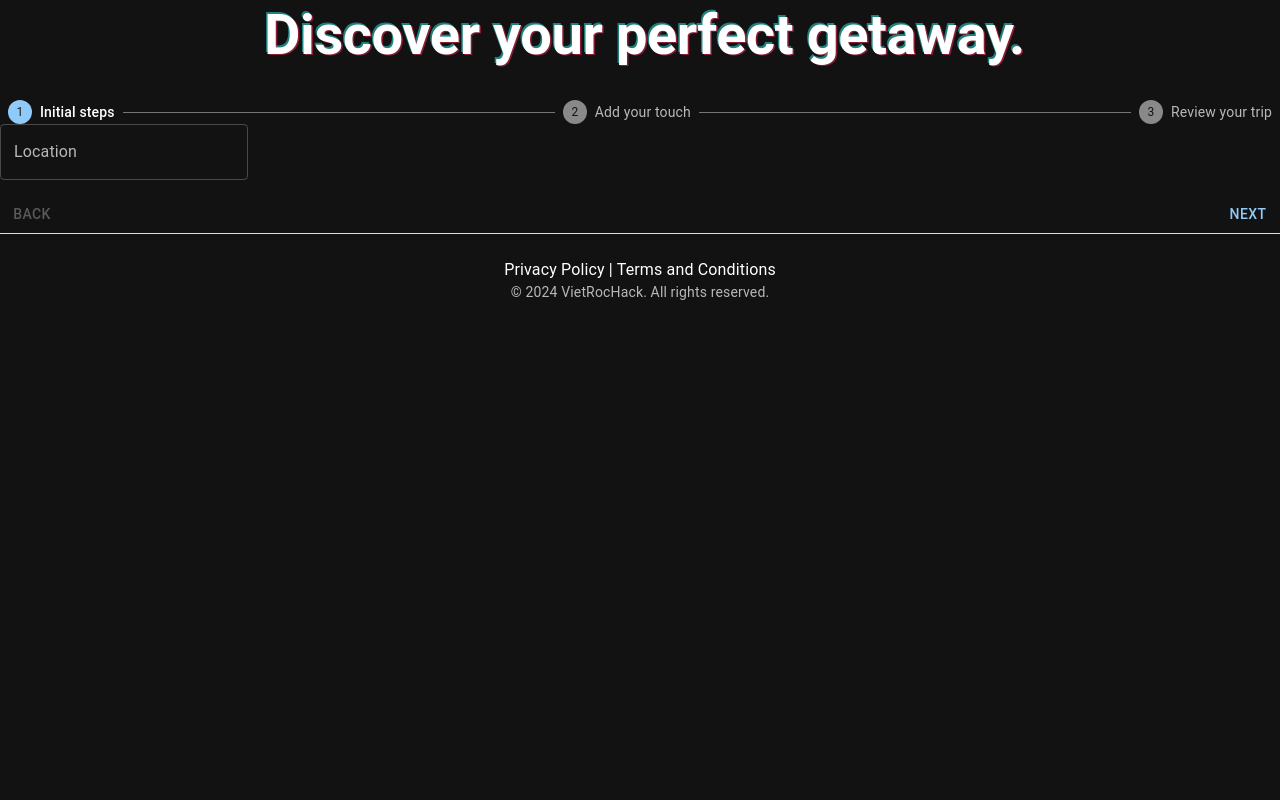
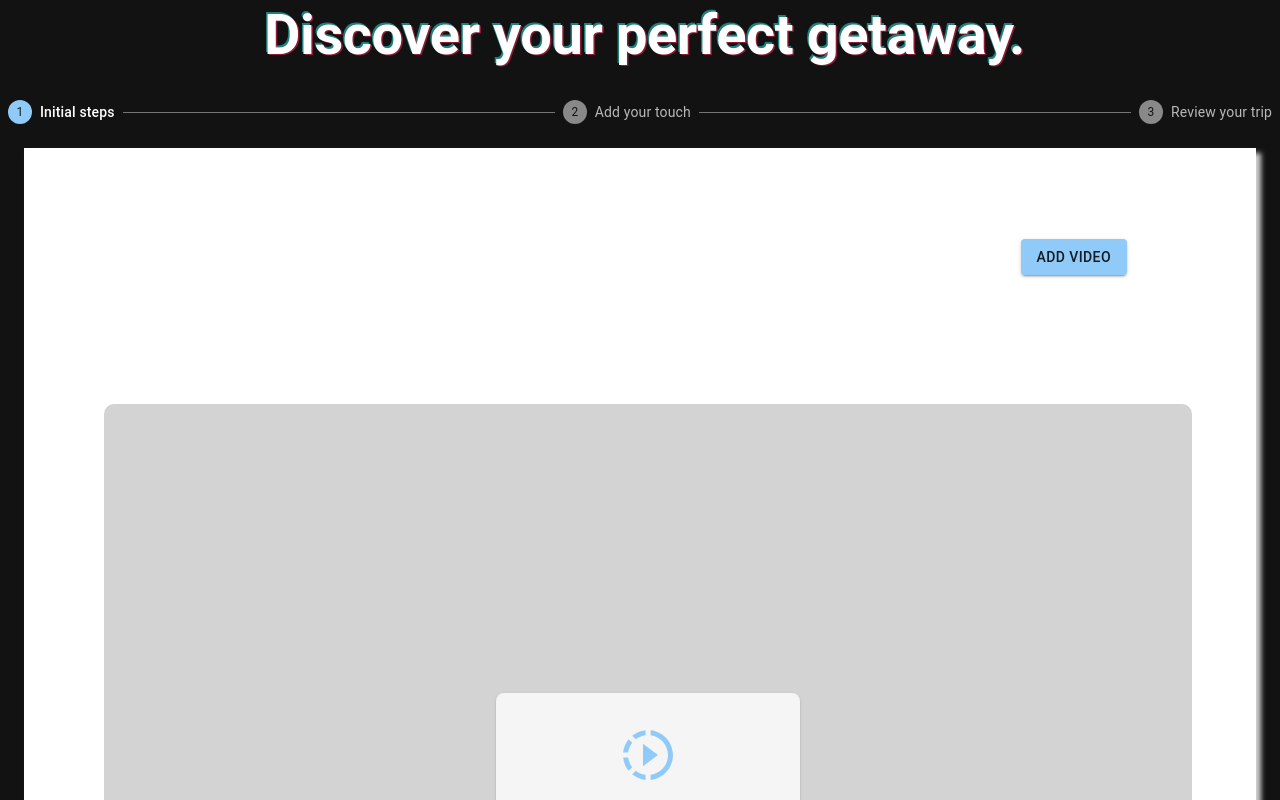
Before and after one commit to VietRocHack/TripPlanner-frontend, a React (Vite) app: page /create-trip in a window 1280 px wide. Shown: the top 800 px of the page. Built offline with nearby package versions, Linux system fonts and the light colour scheme.

Commit message:
Fixed up videoselector joy and mui compatibility

```diff
--- a/src/pages/FormScreen/FormScreen.tsx
+++ b/src/pages/FormScreen/FormScreen.tsx
@@ -1,9 +1,12 @@
 // import React, { useState } from "react";
 // import "./GetStartedScreen.css";
 
+import { useState } from "react";
 import CustomHorizontalStepper from "../../components/Stepper/CustomHorizontalStepper";
-import FormPartOne from "../FormScreen/FormPartOne";
+import VideoSelector from "../../components/VideoSelector/VideoSelector";
 import Catchphrase from "../HomeScreen/Catchphrase";
+import { TikTokVideoObject } from "../../utils/types";
+import { Typography } from "@mui/material";
 
 // interface Time{
 //   hour: number
@@ -16,14 +19,14 @@ export default function FormScreen() {
   // const [endTime, setEndTime] = useState<Time>();
   // const [preferredActivities, setPreferredActivities] = useState<string[]>()
 
-  // const [videos, setVideos] = useState<string[]>()
+  const [videos, setVideos] = useState<Map<string, TikTokVideoObject>>(new Map<string, TikTokVideoObject>())
 
   return (
     <>
       <Catchphrase/>
       <CustomHorizontalStepper
         steps={["Initial steps", "Add your touch", "Review your trip"]}
-        nodes={[<FormPartOne />, <>2</>, <>3</>, <>end</>]}
+        nodes={[<VideoSelector videos={videos} setVideos={setVideos}/>, <>2</>, <>3</>, <>end</>]}
       />
     </>
   );
```
